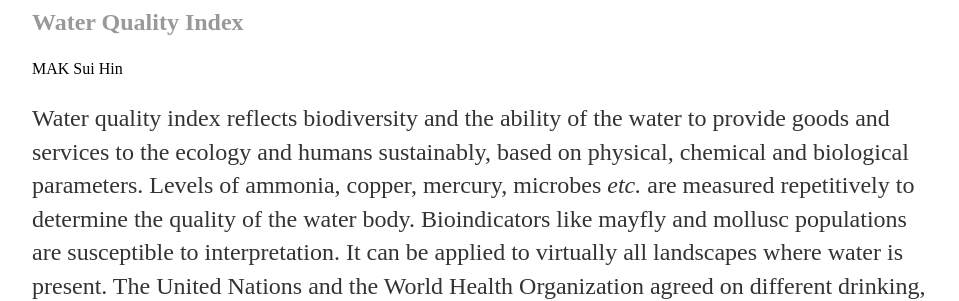
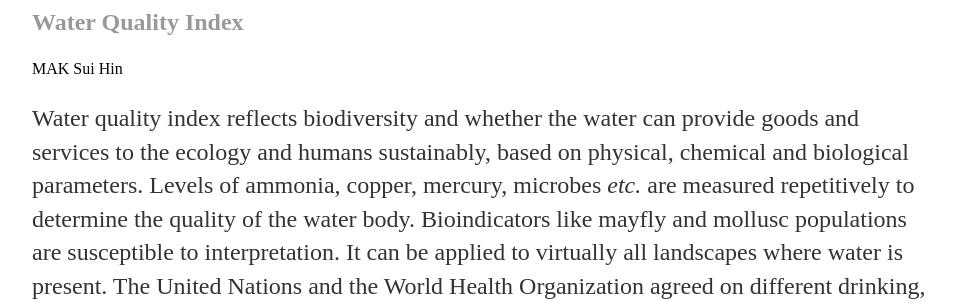
Before and after one commit to maksuihin/maksuihin.github.io, a Jekyll site: the page built from metric.html, in a window 1280 px wide. Shown: the part 246-547 px from the top of the page, without its empty margins (160-1119 px from the left). Built offline with Jekyll 4.4.1, drawn with Linux system fonts in a browser that asks for light colours.

Commit message:
Update metric.html

```diff
--- a/metric.html
+++ b/metric.html
@@ -9,7 +9,7 @@
 			<h2>Water Quality Index</h2></p>
 			MAK Sui Hin
 			<div class="blurb">
-		<p>Water quality index reflects biodiversity and the ability of the water to provide goods and services to the ecology and humans sustainably, based on physical, chemical and biological parameters. Levels of ammonia, copper, mercury, microbes <i>etc.</i> are measured repetitively to determine the quality of the water body. Bioindicators like mayfly and mollusc populations are susceptible to interpretation. It can be applied to virtually all landscapes where water is present. The United Nations and the World Health Organization agreed on different drinking, domestic and general water use standards.</p>
+		<p>Water quality index reflects biodiversity and whether the water can provide goods and services to the ecology and humans sustainably, based on physical, chemical and biological parameters. Levels of ammonia, copper, mercury, microbes <i>etc.</i> are measured repetitively to determine the quality of the water body. Bioindicators like mayfly and mollusc populations are susceptible to interpretation. It can be applied to virtually all landscapes where water is present. The United Nations and the World Health Organization agreed on different drinking, domestic and general water use standards.</p>
 		</div>
 			<p><h2>References</h2></br>
 		Armitage, P. D., Moss, D., Wright, J. F., & Furse, M. T. (1983). The performance of a new biological water quality score system based on macroinvertebrates over a wide range of unpolluted running-water sites. <i>Water research</i>, 17(3), 333-347.</br></br>
```
